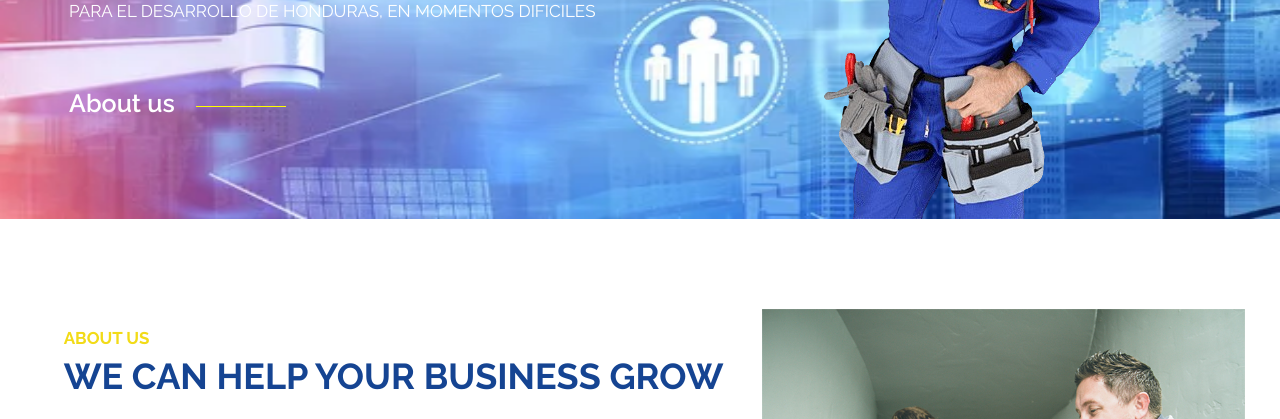
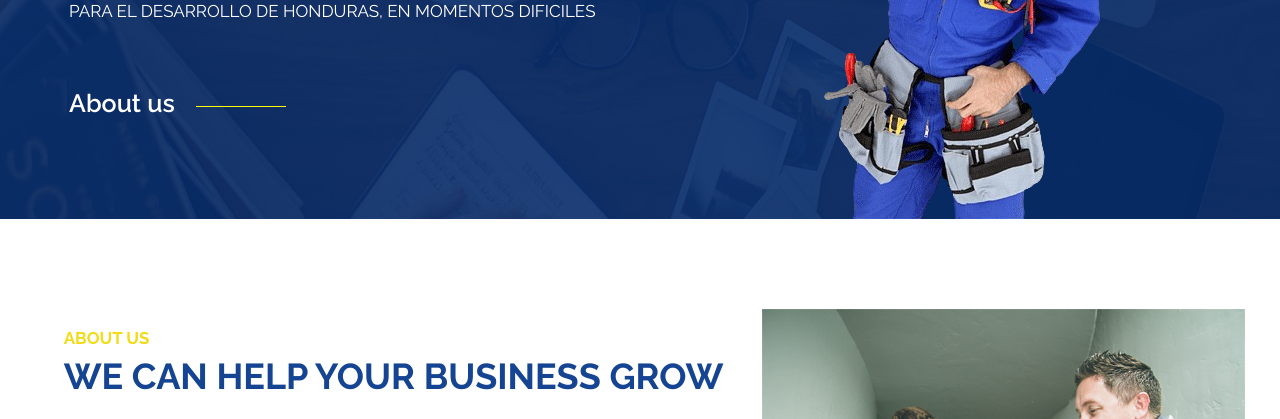
Before and after one commit to ServiciosSabillon/serviciossabillon.github.io, a plain HTML site: page index.html in a window 1280 px wide. Shown: the part 701-1120 px from the top of the page. Drawn offline with nearby package versions, Linux system fonts and the light colour scheme.

Commit message:
Update style.css

```diff
--- a/css/style.css
+++ b/css/style.css
@@ -518,7 +518,7 @@ ul.sign li a i {
 
 .fondo_main {
      padding: 60px 0 0px 0;
-     background: url(../images/fondo.jpg);
+     background: url(../images/banner.jpg);
      background-size: 100% 100%;
      background-repeat: no-repeat;
 }
```
